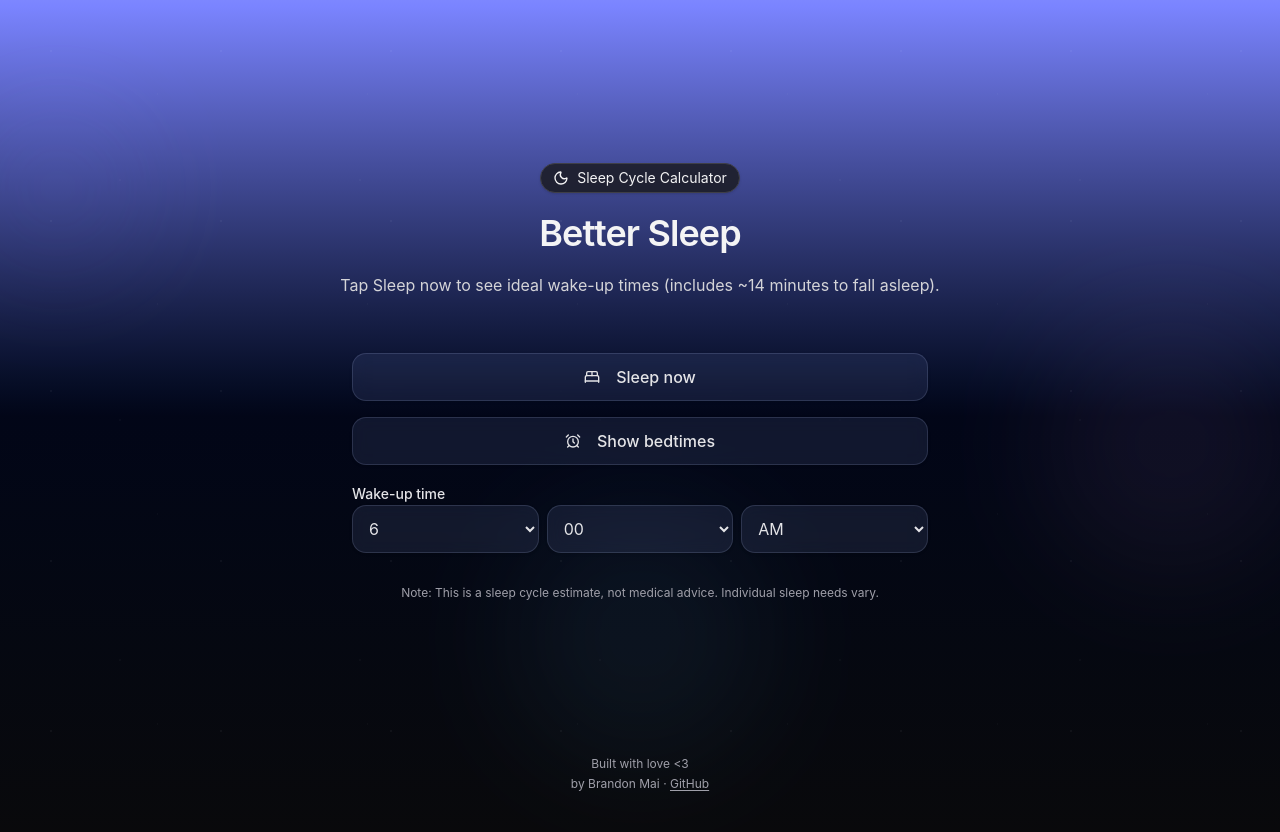
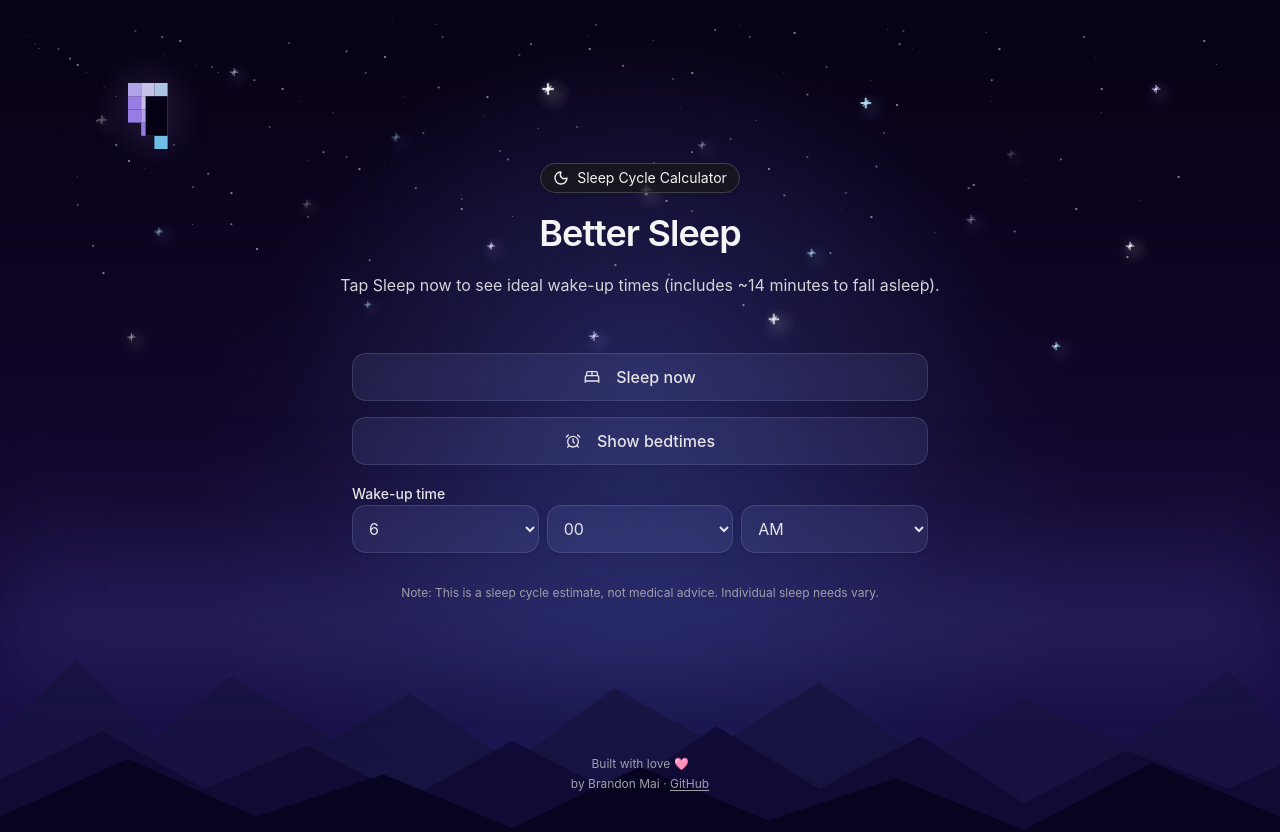
Before and after one commit to barndonmai/better-sleep, a React (Vite) app: page / in a window 1280 px wide. Built offline with nearby package versions, Linux system fonts and the light colour scheme.

Commit message:
Refactor night backgorund and stars

```diff
--- a/src/App.jsx
+++ b/src/App.jsx
@@ -2,6 +2,7 @@ import { Moon } from "lucide-react";
 import { motion } from "framer-motion";
 import SleepHero from "@/components/SleepHero";
 import SleepResultsCard from "@/components/SleepResultsCard";
+import NightBackground from "@/components/NightBackground";
 import { useTheme } from "@/hooks/useTheme";
 import { useSleepCalculator } from "@/hooks/useSleepCalculator";
 
@@ -22,17 +23,7 @@ export default function BetterSleep() {
 
   return (
     <div className={classes.page}>
-      {darkMode && (
-        <>
-          <div className="pointer-events-none absolute inset-0 opacity-65">
-            <div className="absolute top-[12%] left-[-30px] h-44 w-44 rounded-full bg-indigo-400/15 blur-3xl" />
-            <div className="absolute top-[38%] right-[-20px] h-64 w-64 rounded-full bg-fuchsia-300/10 blur-3xl" />
-            <div className="absolute bottom-[8%] left-1/2 h-64 w-64 -translate-x-1/2 rounded-full bg-sky-300/10 blur-3xl" />
-          </div>
-
-          <div className="pointer-events-none absolute inset-0 opacity-35 [background-image:radial-gradient(circle_at_30%_30%,rgba(255,255,255,0.12)_1px,transparent_1px),radial-gradient(circle_at_75%_45%,rgba(255,255,255,0.08)_1px,transparent_1px),radial-gradient(circle_at_50%_75%,rgba(255,255,255,0.08)_1px,transparent_1px)] [background-size:170px_170px,210px_210px,240px_240px]" />
-        </>
-      )}
+      {darkMode && <NightBackground />}
 
       <div className="relative z-10 mx-auto flex min-h-[calc(100vh-2rem)] w-full max-w-4xl flex-col">
         <div className="flex flex-1 flex-col justify-center">
@@ -98,15 +89,13 @@ export default function BetterSleep() {
 
         <footer className="pb-2 pt-6 text-center">
           <div
-            className={`space-y-1 text-xs ${
-              darkMode ? "text-zinc-400" : "text-zinc-500"
-            }`}
+            className={`space-y-1 text-xs ${darkMode ? "text-zinc-400" : "text-zinc-500"}`}
           >
-            <p>Built with love {"<3"}</p>
+            <p>Built with love 🩷</p>
             <p>
               by Brandon Mai ·{" "}
               <a
-                href="https://github.com/barndonmai"
+                href="https://github.com/brandonmai"
                 target="_blank"
                 rel="noreferrer"
                 className="underline underline-offset-2 hover:opacity-80"
--- a/src/index.css
+++ b/src/index.css
@@ -143,3 +143,179 @@ body {
     min-height: 100vh;
   }
 }
+@keyframes slow-twinkle {
+  0%,
+  100% {
+    opacity: 0.45;
+  }
+  50% {
+    opacity: 0.7;
+  }
+}
+
+/* ---------- Pixel background effects (Better Sleep) ---------- */
+
+/* Crisp pixel stars using 1 element + lots of box-shadows */
+/* Crisp pixel stars using viewport-based positions */
+.pixel-stars,
+.pixel-stars-dim {
+  position: absolute;
+  top: 0;
+  left: 0;
+  background: transparent;
+  animation: stars-twinkle 5s ease-in-out infinite;
+}
+
+.pixel-stars {
+  width: 2px;
+  height: 2px;
+  box-shadow:
+    6vw 8vh #fff,
+    14vw 5vh #fff,
+    22vw 11vh #fff,
+    30vw 7vh #fff,
+    38vw 12vh #fff,
+    46vw 6vh #fff,
+    54vw 9vh #fff,
+    62vw 4vh #fff,
+    70vw 13vh #fff,
+    78vw 6vh #fff,
+    86vw 11vh #fff,
+    94vw 5vh #fff,
+    10vw 20vh #fff,
+    18vw 24vh #fff,
+    28vw 21vh #fff,
+    36vw 26vh #fff,
+    44vw 22vh #fff,
+    52vw 25vh #fff,
+    60vw 21vh #fff,
+    68vw 27vh #fff,
+    76vw 23vh #fff,
+    84vw 26vh #fff,
+    92vw 22vh #fff,
+    8vw 34vh #fff,
+    20vw 31vh #fff,
+    32vw 36vh #fff,
+    48vw 33vh #fff,
+    58vw 38vh #fff,
+    72vw 35vh #fff,
+    88vw 32vh #fff;
+  opacity: 0.9;
+}
+
+.pixel-stars-dim {
+  width: 1px;
+  height: 1px;
+  animation: stars-twinkle 7s ease-in-out infinite;
+  box-shadow:
+    3vw 6vh rgba(196, 181, 253, 0.9),
+    9vw 12vh rgba(255, 255, 255, 0.7),
+    17vw 9vh rgba(147, 197, 253, 0.8),
+    26vw 14vh rgba(255, 255, 255, 0.55),
+    34vw 3vh rgba(196, 181, 253, 0.7),
+    42vw 16vh rgba(255, 255, 255, 0.6),
+    51vw 5vh rgba(147, 197, 253, 0.7),
+    59vw 15vh rgba(255, 255, 255, 0.55),
+    68vw 10vh rgba(196, 181, 253, 0.6),
+    77vw 4vh rgba(255, 255, 255, 0.55),
+    86vw 14vh rgba(147, 197, 253, 0.65),
+    95vw 8vh rgba(255, 255, 255, 0.5),
+    6vw 22vh rgba(196, 181, 253, 0.55),
+    15vw 28vh rgba(255, 255, 255, 0.5),
+    24vw 20vh rgba(147, 197, 253, 0.55),
+    40vw 27vh rgba(255, 255, 255, 0.5),
+    57vw 24vh rgba(196, 181, 253, 0.55),
+    73vw 29vh rgba(255, 255, 255, 0.5),
+    89vw 25vh rgba(147, 197, 253, 0.55);
+  opacity: 0.7;
+}
+@keyframes stars-twinkle {
+  0%,
+  100% {
+    opacity: 0.55;
+  }
+  50% {
+    opacity: 0.9;
+  }
+}
+
+/* Pixel crescent moon (simple block art) */
+.pixel-moon {
+  width: 6px;
+  height: 6px;
+  background: #c4b5fd;
+  box-shadow:
+    6px 0 #ddd6fe,
+    12px 0 #bfdbfe,
+    0 6px #a78bfa,
+    6px 6px #ddd6fe,
+    12px 6px #93c5fd,
+    0 12px #a78bfa,
+    6px 12px #c4b5fd,
+    12px 12px #7dd3fc,
+    6px 18px #a78bfa,
+    12px 18px #93c5fd,
+    12px 24px #7dd3fc;
+  position: relative;
+  transform: scale(2.2);
+  transform-origin: top left;
+  filter: drop-shadow(0 0 10px rgba(196, 181, 253, 0.25));
+}
+
+/* Cut-out to form crescent */
+.pixel-moon::after {
+  content: "";
+  position: absolute;
+  left: 8px;
+  top: 6px;
+  width: 10px;
+  height: 18px;
+  background: #070214; /* matches top sky */
+}
+
+@keyframes sky-sparkle-float {
+  0% {
+    opacity: 0;
+    transform: translate3d(0, 6px, 0) scale(0.9);
+  }
+  15% {
+    opacity: 0.55;
+  }
+  35% {
+    opacity: 0.85;
+    transform: translate3d(-6px, -2px, 0) scale(1);
+  }
+  55% {
+    opacity: 0.65;
+    transform: translate3d(-10px, -6px, 0) scale(1.02);
+  }
+  75% {
+    opacity: 0.35;
+    transform: translate3d(-14px, -8px, 0) scale(0.98);
+  }
+  100% {
+    opacity: 0;
+    transform: translate3d(-18px, -10px, 0) scale(0.92);
+  }
+}
+
+@keyframes glow-star-float {
+  0% {
+    opacity: 0.25;
+    transform: translate3d(0, 4px, 0) scale(0.9);
+  }
+  20% {
+    opacity: 0.65;
+  }
+  50% {
+    opacity: 1;
+    transform: translate3d(var(--drift-x), var(--drift-y), 0) scale(1.05);
+  }
+  80% {
+    opacity: 0.55;
+  }
+  100% {
+    opacity: 0.25;
+    transform: translate3d(0, 4px, 0) scale(0.92);
+  }
+}
```
